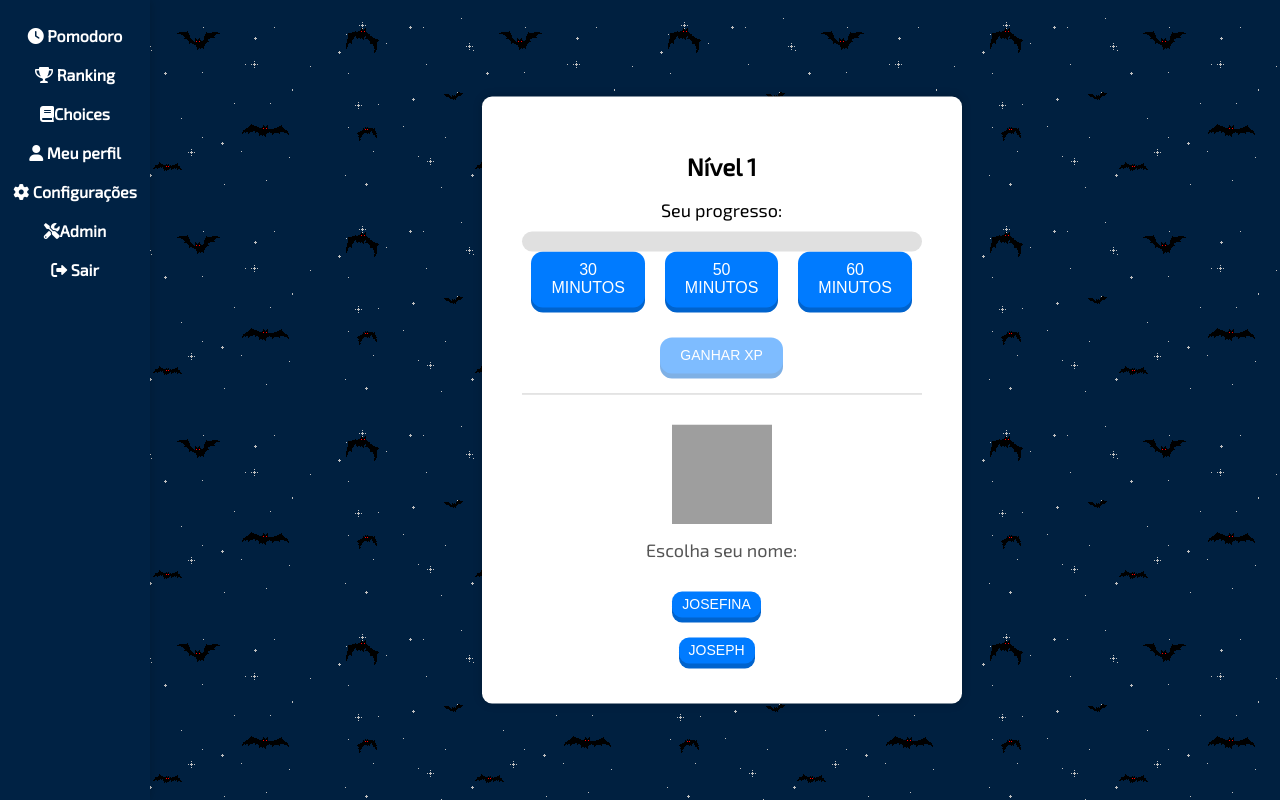
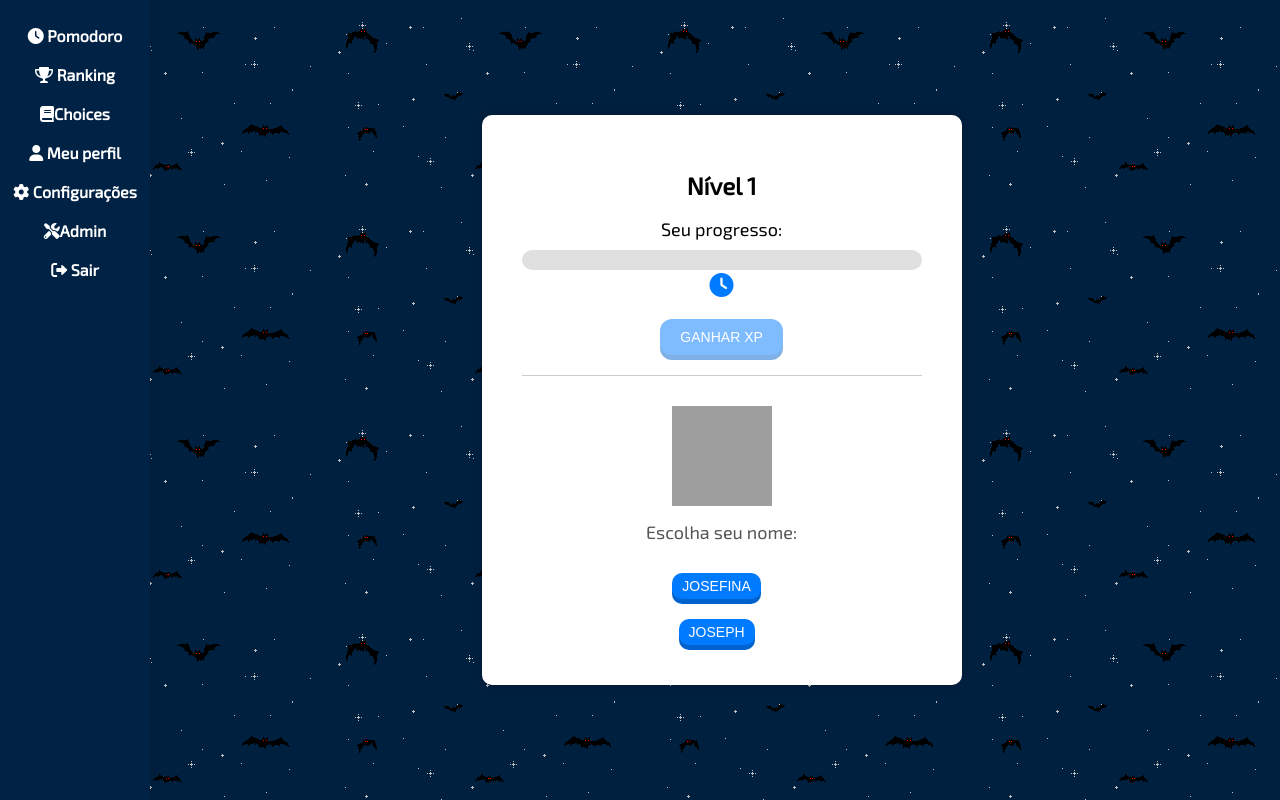
Before and after one commit to pietroxvier/parcialito3, a PHP site: page /progressbar.html in a window 1280 px wide. Run offline with PHP 8.4, Linux system fonts and the light colour scheme; some libraries are stand-ins or nearby versions; grey boxes are pictures that could not be loaded.

Commit message:
update design

```diff
--- a/public/progressbar.html
+++ b/public/progressbar.html
@@ -39,11 +39,16 @@
             </div>
             <p id="message" v-if="message.trim() !== ''">{{ message }}</p>
             <span class="countdown-text" v-if="countdownVisible">{{ countdown }}</span>
-            <div class="pomodoro-options">
+
+            <div class="pomodoro-toggle" @click="togglePomodoroOptions">
+                <i class="fas fa-clock"></i>
+            </div>
+            <div class="pomodoro-options" v-if="showPomodoroOptions">
                 <button @click="selectPomodoro(30)" :disabled="timerStarted">30 minutos</button>
                 <button @click="selectPomodoro(50)" :disabled="timerStarted">50 minutos</button>
                 <button @click="selectPomodoro(60)" :disabled="timerStarted">60 minutos</button>
             </div>
+
             <button id="more-xp" @click="handleMoreXpClick" :disabled="!canClick || !pomodoroSelected">Ganhar XP</button>
 
             <div class="avatar-section">
@@ -56,7 +61,6 @@
             </div>
         </div>
     </div>
-</div>
 
     <script src="https://cdn.jsdelivr.net/npm/axios/dist/axios.min.js"></script>
     <script src="https://cdn.jsdelivr.net/npm/vue@2/dist/vue.js"></script>
--- a/public/script/script2.js
+++ b/public/script/script2.js
@@ -20,7 +20,8 @@ new Vue({
     pomodoroSelected: false,
     pomodoroTime: null,
     breakTime: null,
-    timerStarted: false // New property to track if timer has started
+    timerStarted: false, // New property to track if timer has started
+    showPomodoroOptions: false // New property to control visibility of pomodoro options
   },
   computed: {
     progressWidth() {
@@ -32,11 +33,16 @@ new Vue({
       return `${this.serverUrl}${path}`;
     },
 
+    togglePomodoroOptions() {
+      if (this.timerStarted) return; // Prevent changing options after timer starts
+      this.showPomodoroOptions = !this.showPomodoroOptions;
+    },
+
     selectPomodoro(time) {
-      if (this.timerStarted) return; // Prevent changing time after timer starts
       this.pomodoroTime = time * 60 * 1000;
       this.breakTime = (time === 30) ? 5 * 60 * 1000 : 15 * 60 * 1000;
       this.pomodoroSelected = true;
+      this.showPomodoroOptions = false; // Hide options after selection
     },
 
     updateLevel(newLevel) {
--- a/public/styles/style2.css
+++ b/public/styles/style2.css
@@ -242,8 +242,20 @@
 #sidebar-toggle:hover {
     background-color: #555; /* Darken the background on hover */
 }
-/* Pomodoro Opções*/
-.pomodoro-options {
+/* Add styles for the pomodoro toggle icon */
+.pomodoro-toggle {
+    cursor: pointer;
+    font-size: 24px;
+    color: #007bff;
+    margin-bottom: 10px;
+  }
+
+  .pomodoro-toggle:hover {
+    color: #0056b3;
+  }
+
+  /* Pomodoro Opções */
+  .pomodoro-options {
     display: flex;
     justify-content: center;
     margin-bottom: 20px;
@@ -270,7 +282,6 @@
     opacity: 0.5;
   }
 
-
 /* Media query for smaller screens */
 @media (max-width: 768px) {
     .sidebar {
```
Also changed, not shown: cor dos botoes.txt (added, +14 -0 lines).
